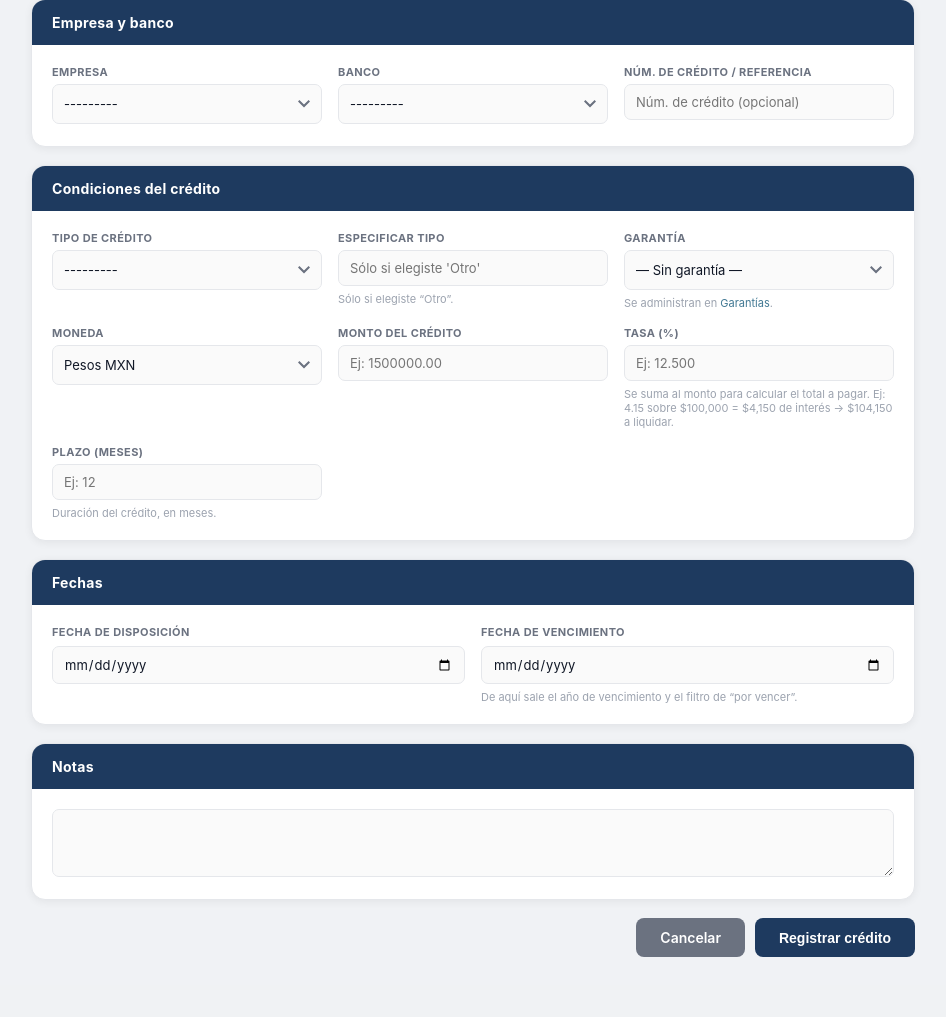
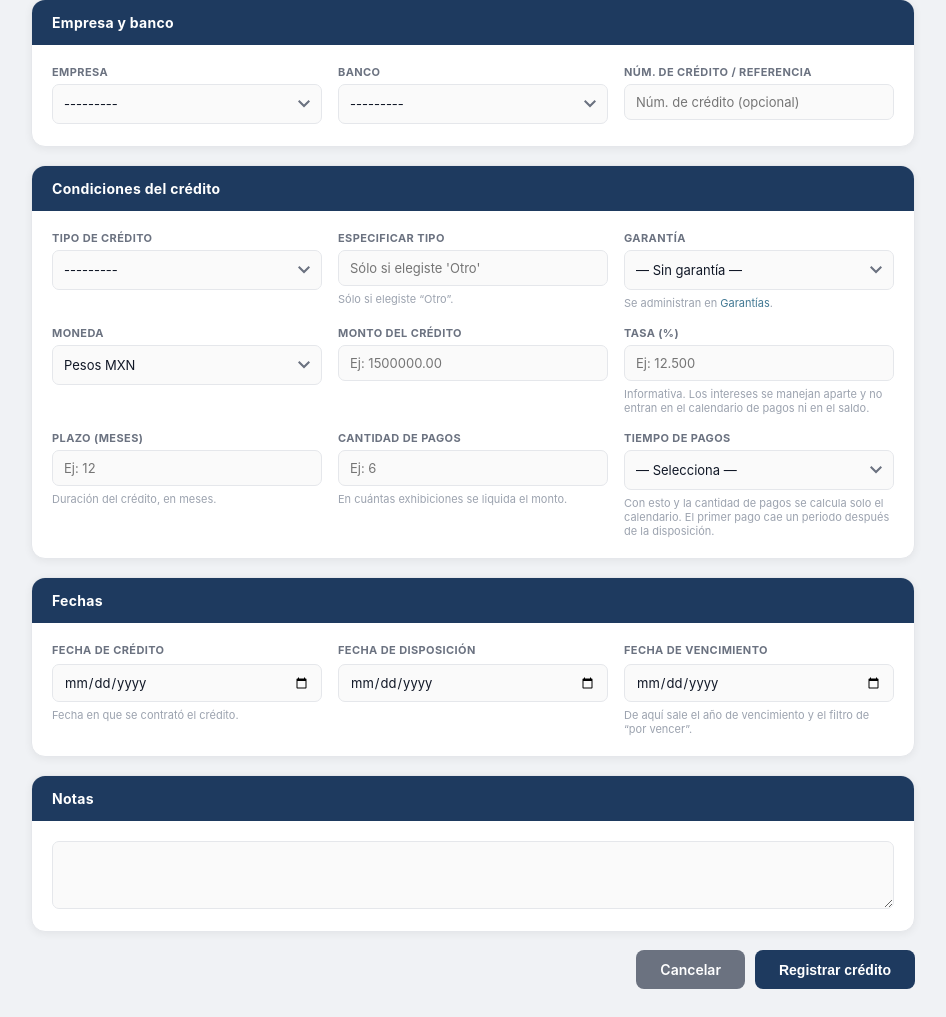
Before and after one commit to KevinLaga/lacima, a Django app: page /creditos/nuevo/ in a window 1280 px wide. Shown: the part 163-1180 px from the top of the page, without its empty margins (167-1113 px from the left). Before the commit the page ends 1120 px from the top, so only its background shows below. Run offline with Django 5.2, Linux system fonts and the light colour scheme; the visitor is signed in with stand-in values (Sample User, id 1); data that the repository does not hold is empty.

Commit message:
Credito cambios

```diff
--- a/creditos/forms.py
+++ b/creditos/forms.py
@@ -1,6 +1,6 @@
 from django import forms
 
-from .models import Abono, Credito, Garantia
+from .models import FRECUENCIA_CHOICES, Abono, Credito, Garantia
 
 
 class CreditoForm(forms.ModelForm):
@@ -8,16 +8,19 @@ class CreditoForm(forms.ModelForm):
         model = Credito
         fields = [
             "empresa", "banco", "tipo_credito", "tipo_otro", "garantia",
-            "moneda", "tasa", "plazo_meses", "monto",
-            "fecha_disposicion", "fecha_vencimiento",
+            "moneda", "tasa", "plazo_meses", "cantidad_pagos", "frecuencia_pagos",
+            "monto",
+            "fecha_contratacion", "fecha_disposicion", "fecha_vencimiento",
             "referencia", "notas",
         ]
         widgets = {
+            "fecha_contratacion": forms.DateInput(attrs={"type": "date"}),
             "fecha_disposicion": forms.DateInput(attrs={"type": "date"}),
             "fecha_vencimiento": forms.DateInput(attrs={"type": "date"}),
             "tasa":        forms.NumberInput(attrs={"step": "0.001", "placeholder": "Ej: 12.500"}),
             "monto":       forms.NumberInput(attrs={"step": "0.01",  "placeholder": "Ej: 1500000.00"}),
             "plazo_meses": forms.NumberInput(attrs={"placeholder": "Ej: 12"}),
+            "cantidad_pagos": forms.NumberInput(attrs={"placeholder": "Ej: 6", "min": "1"}),
             "tipo_otro":   forms.TextInput(attrs={"placeholder": "Sólo si elegiste 'Otro'"}),
             "referencia":  forms.TextInput(attrs={"placeholder": "Núm. de crédito (opcional)"}),
             "notas":       forms.Textarea(attrs={"rows": 3}),
@@ -27,6 +30,9 @@ class CreditoForm(forms.ModelForm):
         super().__init__(*args, **kwargs)
         self.fields["garantia"].queryset = Garantia.objects.filter(activo=True).order_by("nombre")
         self.fields["garantia"].empty_label = "— Sin garantía —"
+        self.fields["frecuencia_pagos"].widget.choices = (
+            [("", "— Selecciona —")] + list(FRECUENCIA_CHOICES)
+        )
 
     def clean(self):
         cleaned = super().clean()
@@ -38,11 +44,27 @@ class CreditoForm(forms.ModelForm):
         if monto is not None and monto <= 0:
             self.add_error("monto", "El monto debe ser mayor a cero.")
 
+        # Cantidad y frecuencia van juntas: con una sola no se puede armar el calendario
+        cant = cleaned.get("cantidad_pagos")
+        frec = cleaned.get("frecuencia_pagos")
+        if cant is not None and cant < 1:
+            self.add_error("cantidad_pagos", "Debe ser al menos 1 pago.")
+        if cant and not frec:
+            self.add_error("frecuencia_pagos",
+                           "Indica cada cuánto se paga para poder calcular las fechas.")
+        if frec and not cant:
+            self.add_error("cantidad_pagos",
+                           "Indica en cuántos pagos se liquida para poder calcular las fechas.")
+
+        f_contrat = cleaned.get("fecha_contratacion")
         f_disp = cleaned.get("fecha_disposicion")
         f_venc = cleaned.get("fecha_vencimiento")
         if f_disp and f_venc and f_venc < f_disp:
             self.add_error("fecha_vencimiento",
                            "El vencimiento no puede ser anterior a la disposición.")
+        if f_contrat and f_disp and f_disp < f_contrat:
+            self.add_error("fecha_disposicion",
+                           "La disposición no puede ser anterior a la fecha de crédito.")
         return cleaned
 
 
--- a/creditos/templates/creditos/credito_form.html
+++ b/creditos/templates/creditos/credito_form.html
@@ -172,8 +172,8 @@
             <label>{{ form.tasa.label }}</label>
             {{ form.tasa }}
             <div class="help">
-              Se suma al monto para calcular el total a pagar.
-              Ej: 4.15 sobre $100,000 = $4,150 de interés → $104,150 a liquidar.
+              Informativa. Los intereses se manejan aparte y no entran en el
+              calendario de pagos ni en el saldo.
             </div>
             {% if form.tasa.errors %}<div class="errs">{{ form.tasa.errors|striptags }}</div>{% endif %}
           </div>
@@ -183,6 +183,21 @@
             <div class="help">Duración del crédito, en meses.</div>
             {% if form.plazo_meses.errors %}<div class="errs">{{ form.plazo_meses.errors|striptags }}</div>{% endif %}
           </div>
+          <div class="fld">
+            <label>{{ form.cantidad_pagos.label }}</label>
+            {{ form.cantidad_pagos }}
+            <div class="help">En cuántas exhibiciones se liquida el monto.</div>
+            {% if form.cantidad_pagos.errors %}<div class="errs">{{ form.cantidad_pagos.errors|striptags }}</div>{% endif %}
+          </div>
+          <div class="fld">
+            <label>{{ form.frecuencia_pagos.label }}</label>
+            {{ form.frecuencia_pagos }}
+            <div class="help">
+              Con esto y la cantidad de pagos se calcula solo el calendario.
+              El primer pago cae un periodo después de la disposición.
+            </div>
+            {% if form.frecuencia_pagos.errors %}<div class="errs">{{ form.frecuencia_pagos.errors|striptags }}</div>{% endif %}
+          </div>
         </div>
       </div>
     </div>
@@ -191,6 +206,12 @@
       <h2>Fechas</h2>
       <div class="inner">
         <div class="grid">
+          <div class="fld">
+            <label>{{ form.fecha_contratacion.label }}</label>
+            {{ form.fecha_contratacion }}
+            <div class="help">Fecha en que se contrató el crédito.</div>
+            {% if form.fecha_contratacion.errors %}<div class="errs">{{ form.fecha_contratacion.errors|striptags }}</div>{% endif %}
+          </div>
           <div class="fld">
             <label>{{ form.fecha_disposicion.label }}</label>
             {{ form.fecha_disposicion }}
--- a/creditos/urls.py
+++ b/creditos/urls.py
@@ -10,6 +10,7 @@ urlpatterns = [
     path("<int:pk>/",         views.credito_detail, name="credito_detail"),
     path("<int:pk>/editar/",  views.credito_edit,   name="credito_edit"),
     path("excel/",            views.credito_export_xlsx, name="credito_export_xlsx"),
+    path("<int:pk>/plan-excel/", views.credito_plan_xlsx, name="credito_plan_xlsx"),
     path("abono/<int:pk>/eliminar/", views.abono_delete, name="abono_delete"),
     path("garantias/",        views.garantia_list,  name="garantia_list"),
     path("garantias/<int:pk>/eliminar/", views.garantia_delete, name="garantia_delete"),
--- a/creditos/views.py
+++ b/creditos/views.py
@@ -264,7 +264,7 @@ def credito_export_xlsx(request):
     right = Alignment(horizontal="right", vertical="center")
 
     # ── Título y filtros aplicados ──
-    ws.merge_cells(start_row=1, start_column=1, end_row=1, end_column=15)
+    ws.merge_cells(start_row=1, start_column=1, end_row=1, end_column=16)
     c = ws.cell(row=1, column=1, value="Créditos")
     c.font = Font(name="Calibri", size=16, bold=True, color="1E3A5F")
     c.alignment = Alignment(horizontal="left", vertical="center")
@@ -281,7 +281,7 @@ def credito_export_xlsx(request):
     if filtros["ocultar_liquidados"]:
         partes.append("Sin liquidados")
 
-    ws.merge_cells(start_row=2, start_column=1, end_row=2, end_column=15)
+    ws.merge_cells(start_row=2, start_column=1, end_row=2, end_column=16)
     c = ws.cell(row=2, column=1, value="  ·  ".join(partes))
     c.font = Font(name="Calibri", size=10, italic=True, color="6D6D6D")
     c.alignment = Alignment(horizontal="left", vertical="center")
@@ -290,8 +290,8 @@ def credito_export_xlsx(request):
     headers = [
         ("Empresa", 20), ("Banco", 20), ("Tipo", 24), ("Garantía", 22),
         ("Moneda", 9), ("Monto", 16), ("Tasa (%)", 11), ("Interés", 16),
-        ("Total a pagar", 17), ("Abonado", 16), ("Saldo", 16),
-        ("Plazo (meses)", 13),
+        ("Abonado", 16), ("Saldo", 16),
+        ("Pagos", 9), ("Frecuencia", 14), ("Plazo (meses)", 13),
         ("Disposición", 13), ("Vencimiento", 13), ("Estado", 13),
     ]
     r = 4
@@ -318,9 +318,10 @@ def credito_export_xlsx(request):
             float(cr.monto or 0),
             float(cr.tasa) if cr.tasa is not None else None,
             float(cr.interes),
-            float(cr.total_a_pagar),
             float(cr.total_abonado),
             float(cr.saldo),
+            cr.cantidad_pagos,
+            cr.frecuencia_label if cr.frecuencia_pagos else "",
             cr.plazo_meses,
             cr.fecha_disposicion,
             cr.fecha_vencimiento,
@@ -329,15 +330,15 @@ def credito_export_xlsx(request):
         for col, v in enumerate(vals, start=1):
             cell = ws.cell(row=r, column=col, value=v)
             cell.border = border
-            if col in (6, 8, 9, 10, 11):
+            if col in (6, 8, 9, 10):
                 cell.number_format = fmt_money
                 cell.alignment = right
             elif col == 7:
                 cell.number_format = '0.000'
                 cell.alignment = right
-            elif col in (12, 15):
+            elif col in (11, 12, 13, 16):
                 cell.alignment = center
-            elif col in (13, 14):
+            elif col in (14, 15):
                 cell.number_format = 'dd/mm/yyyy'
                 cell.alignment = center
             if cr.estado == "vencido":
@@ -345,7 +346,7 @@ def credito_export_xlsx(request):
         r += 1
 
     if not creditos:
-        ws.merge_cells(start_row=r, start_column=1, end_row=r, end_column=15)
+        ws.merge_cells(start_row=r, start_column=1, end_row=r, end_column=16)
         c = ws.cell(row=r, column=1, value="No hay créditos que coincidan con el filtro.")
         c.alignment = center
         c.font = Font(italic=True, color="9CA3AF")
@@ -356,8 +357,8 @@ def credito_export_xlsx(request):
     for t in _totales_por_moneda(creditos):
         ws.cell(row=r, column=1, value=f"TOTAL {t['moneda']}").font = Font(bold=True)
         ws.cell(row=r, column=5, value=f"{t['n']} créditos").alignment = center
-        for col, key in ((6, "monto"), (8, "interes"), (9, "total"),
-                         (10, "abonado"), (11, "saldo")):
+        for col, key in ((6, "monto"), (8, "interes"),
+                         (9, "abonado"), (10, "saldo")):
             cell = ws.cell(row=r, column=col, value=float(t[key]))
             cell.font = Font(bold=True)
             cell.number_format = fmt_money
@@ -381,6 +382,177 @@ def credito_export_xlsx(request):
     partes_nombre.append(hoy.isoformat())
     fname = "_".join(partes_nombre) + ".xlsx"
 
+    resp = HttpResponse(
+        out.read(),
+        content_type="application/vnd.openxmlformats-officedocument.spreadsheetml.sheet",
+    )
+    resp["Content-Disposition"] = f'attachment; filename="{fname}"'
+    return resp
+
+
+@login_required
+def credito_plan_xlsx(request, pk):
+    """
+    Calendario de pagos de UN crédito, en Excel.
+
+    ?solo=pendientes  -> únicamente los pagos que faltan por cubrir
+    (por omisión salen todos, pagados y pendientes).
+    """
+    from io import BytesIO
+
+    from openpyxl import Workbook
+    from openpyxl.styles import Alignment, Border, Font, PatternFill, Side
+    from openpyxl.utils import get_column_letter
+
+    credito = get_object_or_404(Credito.objects.select_related("garantia"), pk=pk)
+    solo_pendientes = (request.GET.get("solo") or "").lower() == "pendientes"
+
+    pagos = credito.pagos_pendientes() if solo_pendientes else credito.plan_pagos()
+
+    if not credito.tiene_plan:
+        return HttpResponse(
+            "Este crédito no tiene calendario: falta capturar la cantidad de pagos "
+            "y cada cuánto se paga.", status=400)
+
+    wb = Workbook()
+    ws = wb.active
+    ws.title = "Pendientes" if solo_pendientes else "Calendario"
+
+    thin = Side(style="thin", color="AAAAAA")
+    border = Border(left=thin, right=thin, top=thin, bottom=thin)
+    th_font = Font(name="Calibri", size=11, bold=True, color="FFFFFF")
+    th_fill = PatternFill("solid", fgColor="1E3A5F")
+    anio_fill = PatternFill("solid", fgColor="2E67D1")
+    pagado_fill = PatternFill("solid", fgColor="DCFCE7")
+    center = Alignment(horizontal="center", vertical="center", wrap_text=True)
+    right = Alignment(horizontal="right", vertical="center")
+    fmt_money = '#,##0.00'
+
+    # ── Título ──
+    titulo = ("Pagos pendientes" if solo_pendientes else "Calendario de pagos")
+    ws.cell(row=1, column=1,
+            value=f"{titulo} · {credito.get_empresa_display()} · {credito.get_banco_display()}"
+            ).font = Font(name="Calibri", size=16, bold=True, color="1E3A5F")
+
+    sub = (f"{credito.cantidad_pagos} pagos {credito.frecuencia_label.lower()} de "
+           f"{credito.monto_por_pago_fmt}  ·  Generado {timezone.localdate().strftime('%d/%m/%Y')}")
+    ws.cell(row=2, column=1, value=sub).font = Font(name="Calibri", size=10,
+                                                    italic=True, color="6D6D6D")
+
+    # ── Columnas fijas (encabezado en filas 4-5, valores en fila 6) ──
+    r_anio, r_head, r_data = 4, 5, 6
+
+    fijas = [
+        ("Empresa",                  credito.get_empresa_display(),                 20),
+        ("Crédito",                  credito.tipo_credito_label,                    24),
+        ("Garantía",                 credito.garantia.nombre if credito.garantia else "", 22),
+        ("Tasa (%)",                 float(credito.tasa) if credito.tasa is not None else None, 11),
+        ("Moneda",                   credito.moneda,                                 9),
+        ("Plazo (meses)",            credito.plazo_meses,                           13),
+        ("Fecha de crédito",         credito.fecha_contratacion,                    15),
+        ("Monto del crédito",        float(credito.monto or 0),                     17),
+        ("Fecha de disposición",     credito.fecha_disposicion,                     17),
+    ]
+
+    for col, (etiqueta, valor, ancho) in enumerate(fijas, start=1):
+        ws.merge_cells(start_row=r_anio, start_column=col, end_row=r_head, end_column=col)
+        h = ws.cell(row=r_anio, column=col, value=etiqueta)
+        h.font, h.fill, h.alignment, h.border = th_font, th_fill, center, border
+        ws.cell(row=r_head, column=col).border = border
+
+        c = ws.cell(row=r_data, column=col, value=valor)
+        c.border = border
+        if etiqueta == "Monto del crédito":
+            c.number_format = fmt_money
+            c.alignment = right
+        elif etiqueta == "Tasa (%)":
+            c.number_format = '0.000'
+            c.alignment = right
+        elif etiqueta.startswith("Fecha"):
+            c.number_format = 'dd/mm/yyyy'
+            c.alignment = center
+        else:
+            c.alignment = center
+        ws.column_dimensions[get_column_letter(col)].width = ancho
+
+    # ── Bloques de pago: por cada pago, columna de fecha + columna de importe,
+    #    agrupados bajo el año (celda combinada arriba) ──
+    col = len(fijas) + 1
+    inicio_anio = col
+    anio_actual = pagos[0]["anio"] if pagos else None
+
+    def cerrar_anio(hasta_col, anio):
+        if anio is None or hasta_col < inicio_anio:
+            return
+        ws.merge_cells(start_row=r_anio, start_column=inicio_anio,
+                       end_row=r_anio, end_column=hasta_col)
+        c = ws.cell(row=r_anio, column=inicio_anio, value=anio)
+        c.font, c.fill, c.alignment, c.border = th_font, anio_fill, center, border
+        for cc in range(inicio_anio, hasta_col + 1):
+            ws.cell(row=r_anio, column=cc).border = border
+
+    for p in pagos:
+        if p["anio"] != anio_actual:
+            cerrar_anio(col - 1, anio_actual)
+            anio_actual = p["anio"]
+            inicio_anio = col
+
+        # Columna de la fecha
+        c = ws.cell(row=r_head, column=col, value=p["fecha_texto"])
+        c.font, c.fill, c.alignment, c.border = th_font, th_fill, center, border
+        ws.column_dimensions[get_column_letter(col)].width = 14
+        marca = ws.cell(row=r_data, column=col,
+                        value=("Pagado" if p["pagado"] else ""))
+        marca.alignment, marca.border = center, border
+        if p["pagado"]:
+            marca.fill = pagado_fill
+            marca.font = Font(size=10, bold=True, color="166534")
+
+        # Columna del importe
+        c = ws.cell(row=r_head, column=col + 1, value="$")
+        c.font, c.fill, c.alignment, c.border = th_font, th_fill, center, border
+        ws.column_dimensions[get_column_letter(col + 1)].width = 14
+        v = ws.cell(row=r_data, column=col + 1, value=float(p["monto"]))
+        v.number_format = fmt_money
+        v.alignment, v.border = right, border
+        if p["pagado"]:
+            v.fill = pagado_fill
+
+        col += 2
+
+    cerrar_anio(col - 1, anio_actual)
+
+    if not pagos:
+        ws.merge_cells(start_row=r_anio, start_column=len(fijas) + 1,
+                       end_row=r_data, end_column=len(fijas) + 3)
+        c = ws.cell(row=r_anio, column=len(fijas) + 1,
+                    value="No quedan pagos pendientes")
+        c.alignment = center
+        c.font = Font(italic=True, color="9CA3AF")
+
+    # ── Total ──
+    total = sum((p["monto"] for p in pagos), Decimal("0"))
+    r_tot = r_data + 2
+    ws.cell(row=r_tot, column=1,
+            value=("Total pendiente" if solo_pendientes else "Total del calendario")
+            ).font = Font(bold=True)
+    c = ws.cell(row=r_tot, column=8, value=float(total))
+    c.font = Font(bold=True)
+    c.number_format = fmt_money
+    c.alignment = right
+    c.border = border
+
+    ws.row_dimensions[r_anio].height = 20
+    ws.row_dimensions[r_head].height = 26
+    ws.row_dimensions[r_data].height = 22
+    ws.freeze_panes = ws.cell(row=r_data, column=len(fijas) + 1)
+
+    out = BytesIO()
+    wb.save(out)
+    out.seek(0)
+
+    sufijo = "pendientes" if solo_pendientes else "calendario"
+    fname = f"credito_{credito.pk}_{slugify(credito.get_empresa_display())}_{sufijo}.xlsx"
     resp = HttpResponse(
         out.read(),
         content_type="application/vnd.openxmlformats-officedocument.spreadsheetml.sheet",
```
Also changed, not shown: creditos/admin.py (+8 -6 lines), creditos/models.py (+126 -4 lines), creditos/templates/creditos/credito_detail.html (+91 -18 lines), creditos/templates/creditos/credito_list.html (+2 -9 lines), creditos/migrations/0003_plan_de_pagos.py (added).
